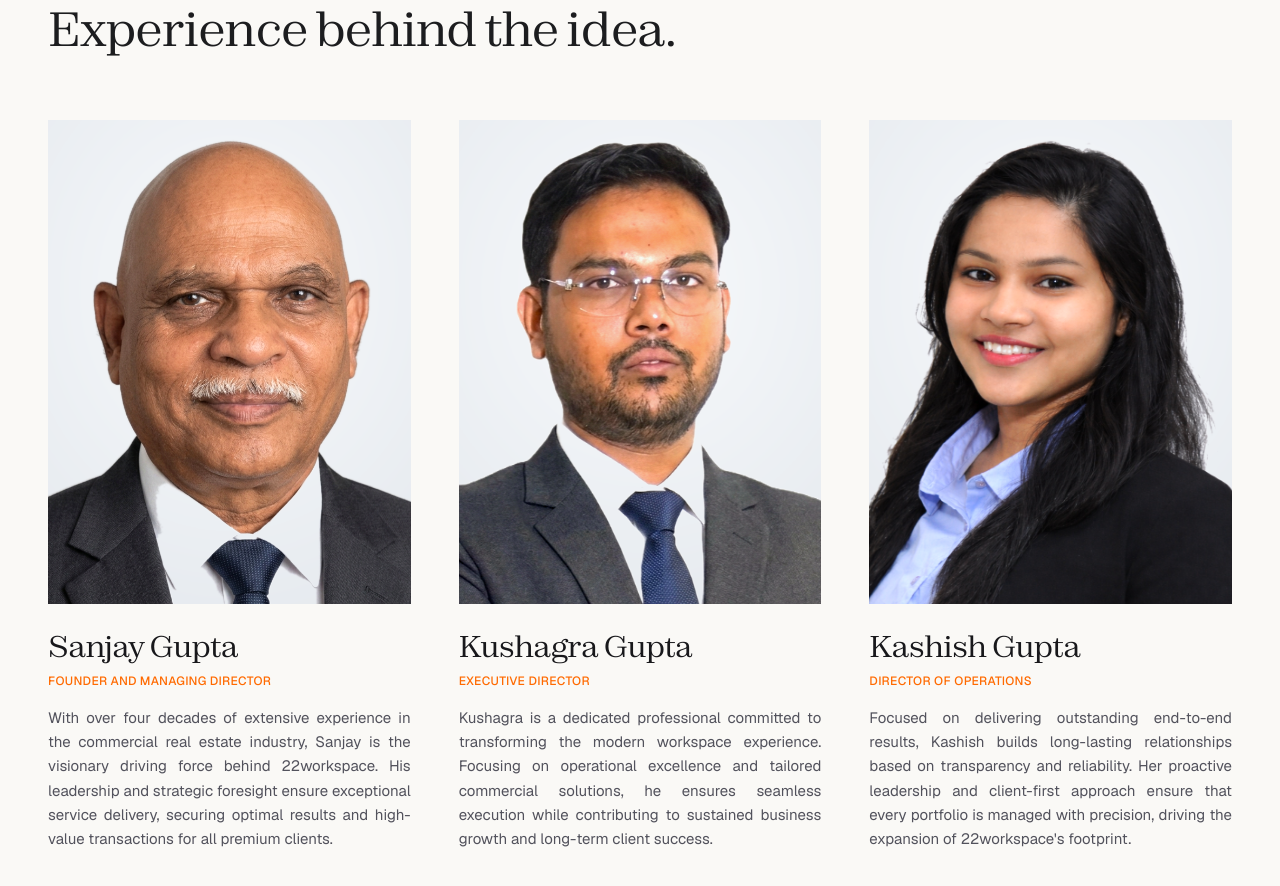
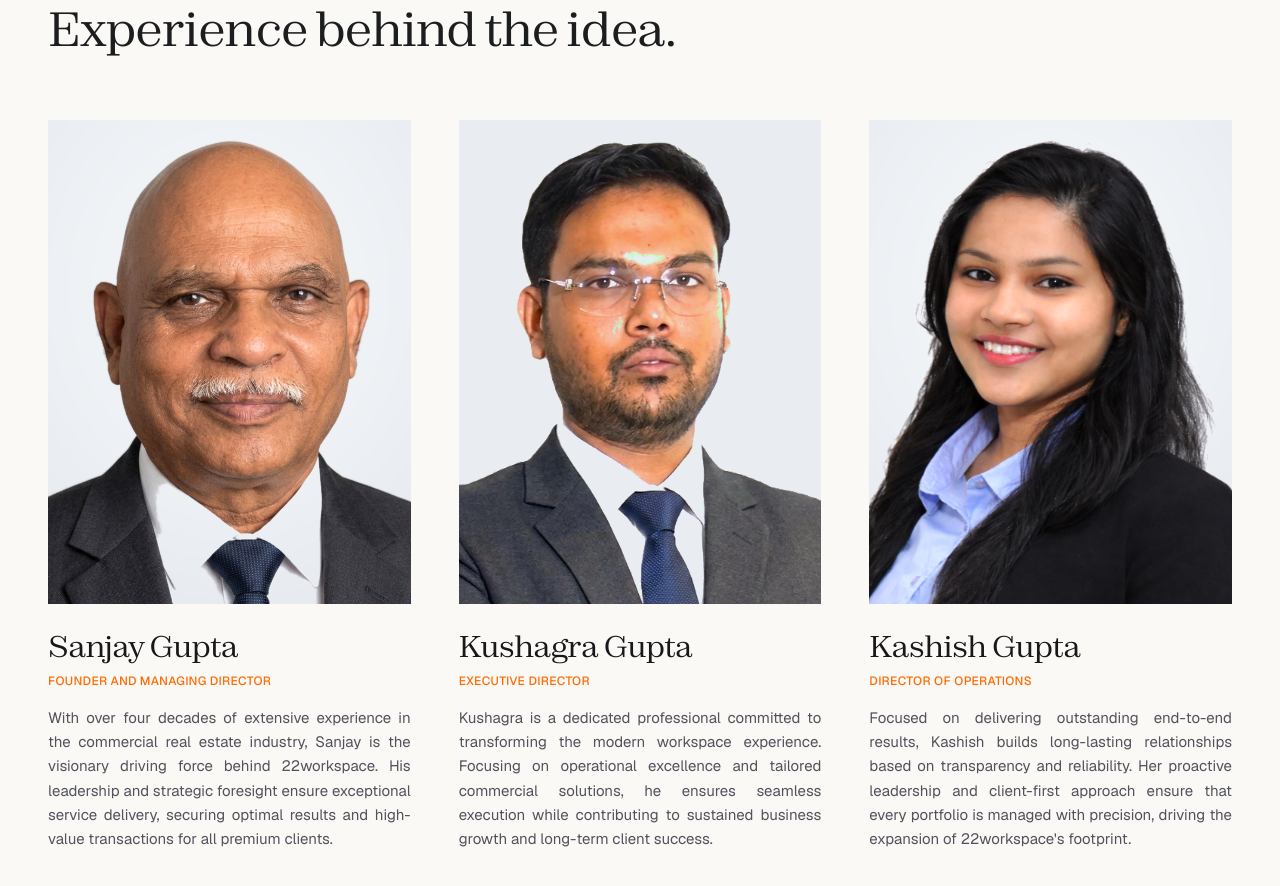
Before and after one commit to Shrdx/22workspaces, a Next.js app: page /about in a window 1280 px wide. Shown: the part 3220-4106 px from the top of the page. Built offline with nearby package versions, Linux system fonts and the light colour scheme.

Commit message:
photos improved

```diff
--- a/src/app/about/page.tsx
+++ b/src/app/about/page.tsx
@@ -210,7 +210,7 @@ export default function AboutPage() {
             {
               name: "Kushagra Gupta",
               role: "Executive Director",
-              img: "/Team/kushagra_unified.png",
+              img: "/Team/kushagra.png",
               bio: "Kushagra is a dedicated professional committed to transforming the modern workspace experience. Focusing on operational excellence and tailored commercial solutions, he ensures seamless execution while contributing to sustained business growth and long-term client success."
             },
             {
```
Also changed, not shown: public/Team/kushagra.png (added), public/Team/kushagra_unified.png (deleted).
